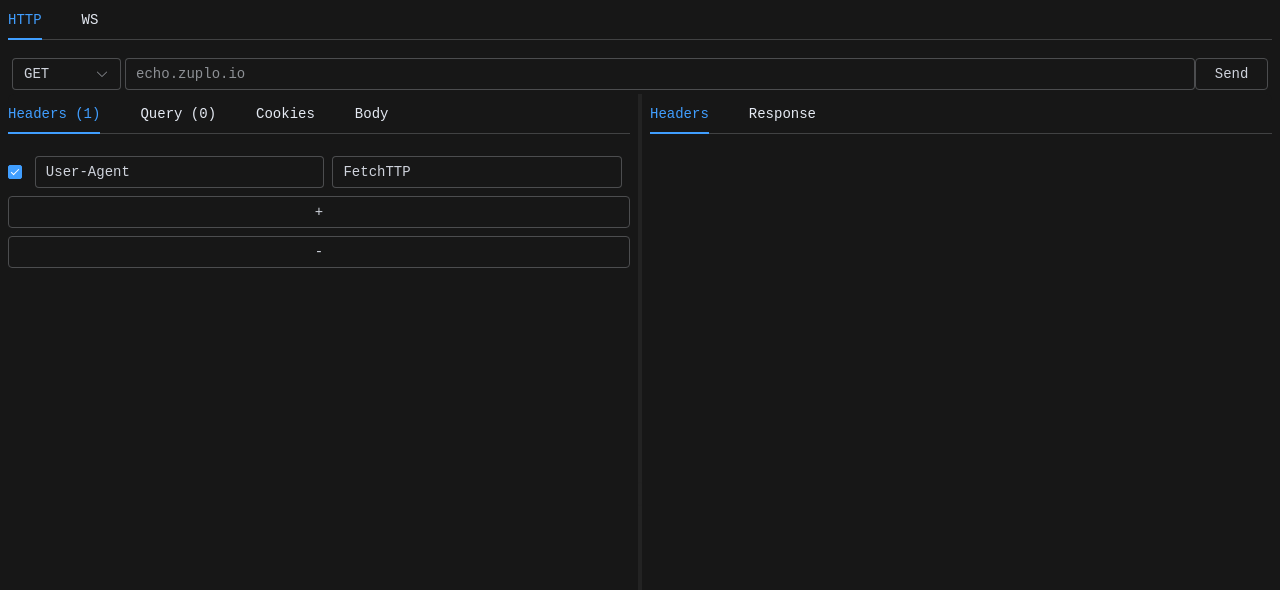
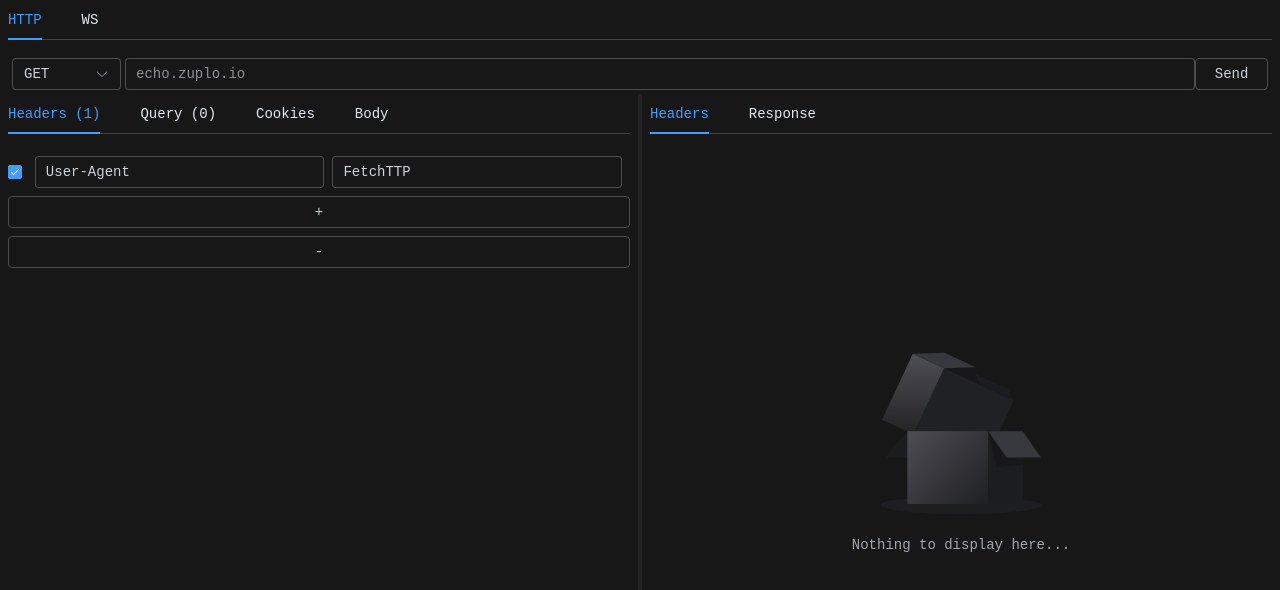
Before and after one commit to lorypelli/FetchTTP, a Vue app in the folder frontend/: page / in a window 1280 px wide. Shown: the top 590 px of the page. Built offline with nearby package versions, Linux system fonts and the light colour scheme; a web font is replaced by a local one.

Commit message:
Added `Nothing to display here...` label

```diff
--- a/frontend/src/components/Split.vue
+++ b/frontend/src/components/Split.vue
@@ -1,5 +1,5 @@
 <script setup lang="ts">
-import { ElButton, ElCheckbox, ElInput, ElTabPane, ElTabs, ElText, ElDivider, ElScrollbar, ElForm, ElFormItem, ElDatePicker, ElMessageBox, ElSelect, ElOption } from 'element-plus';
+import { ElButton, ElCheckbox, ElInput, ElTabPane, ElTabs, ElText, ElDivider, ElScrollbar, ElForm, ElFormItem, ElDatePicker, ElMessageBox, ElSelect, ElOption, ElEmpty } from 'element-plus';
 import Splitter from 'primevue/splitter';
 import SplitterPanel from 'primevue/splitterpanel';
 import { reactive, h } from 'vue';
@@ -20,7 +20,8 @@ defineOptions({
         ElFormItem,
         ElDatePicker,
         ElSelect,
-        ElOption
+        ElOption,
+        ElEmpty
     }
 });
 const props = defineProps<{
@@ -352,6 +353,7 @@ export default {
         <SplitterPanel :min-size="20">
             <ElTabs class="pl-2">
                 <ElTabPane label="Headers">
+                    <ElEmpty :class="`${Object.keys(props.header).length == 0 ? 'flex' : 'hidden'} justify-center h-scrollbar-partial`" description="Nothing to display here..." />
                     <ElText class="flex justify-center">{{ props.status }}</ElText>
                     <ElDivider v-if="props.status" />
                     <ElScrollbar class="h-scrollbar-partial">
@@ -359,6 +361,7 @@ export default {
                     </ElScrollbar>
                 </ElTabPane>
                 <ElTabPane label="Response">
+                    <ElEmpty :class="`${Object.keys(props.header).length == 0 ? 'flex' : 'hidden'} justify-center h-scrollbar-partial`" description="Nothing to display here..." />
                     <ElScrollbar class="h-scrollbar-full">
                         <ElText v-if="isText(props.header)">{{ props.response }}</ElText>
                         <div :class="`${isText(props.header) ? 'hidden' : 'flex'} justify-center items-center h-scrollbar-full`">
```
